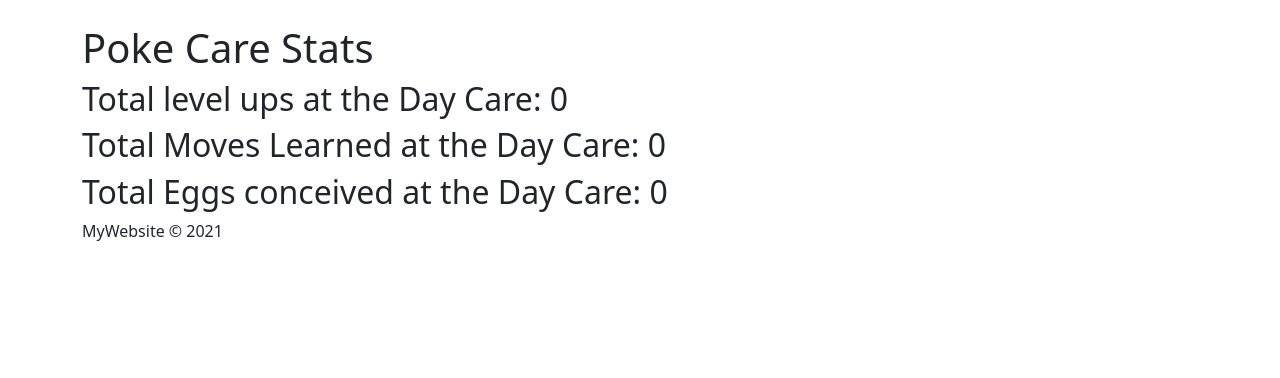
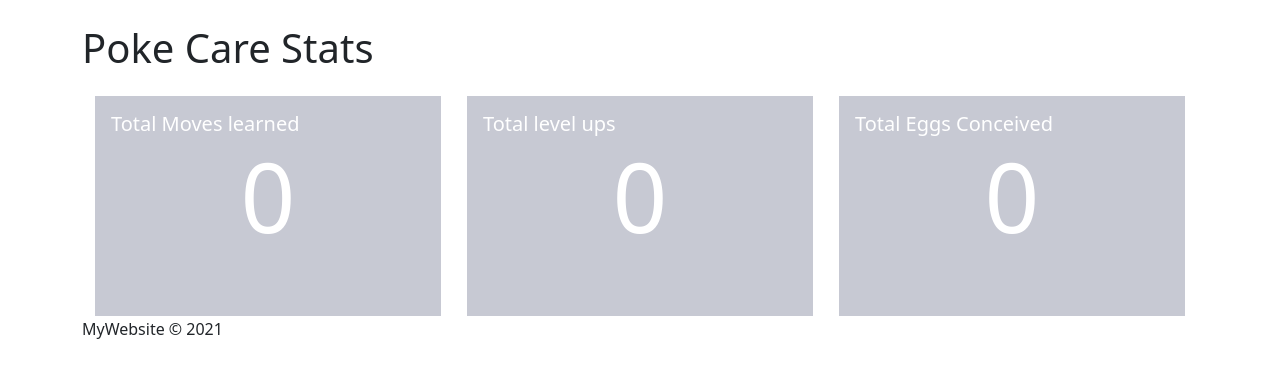
Before and after one commit to hayataCSC/team-trojans, a PHP site: page /dashboard.php in a window 1280 px wide. Shown: the part 73-451 px from the top of the page. Run offline with PHP 8.4, Linux system fonts and the light colour scheme.

Commit message:
improved dashboard

```diff
--- a/html/dashboard.php
+++ b/html/dashboard.php
@@ -1,3 +1,9 @@
+<!DOCTYPE html>
+<html>
+<head>
+  <link rel="stylesheet" href="style.css">
+</head>
+<body>
 <?php
   /* Configure the error output level */
   require(__DIR__ . '/config/error.php');
@@ -29,17 +35,41 @@
   /* Close the connection to the database */
   $conn->close();
 ?>
+</body>
+</html>
 
 <?php require(__DIR__ . '/inc/header.php'); ?>
 
 <h1>Poke Care Stats</h1>
 
-<h2>Total level ups at the Day Care: <?php echo $levelups?></h2>
-
-<h2>Total Moves Learned at the Day Care: <?php echo $totalmoves?></h2>
-
-<h2>Total Eggs conceived at the Day Care: <?php echo $totaleggs?></h2>
-
+<div class="container-fluid">
+  <div class="row">
+    <div class="col-sm-4">
+      <div class="card">
+        <div class="card-body" id="Row1">
+          <h5 class="card-title">Total Moves learned</h5>
+          <p class="card-text" style="font-size:6em;text-align:center;margin-top:-20px"><?php echo $totalmoves?></p>
+        </div>
+      </div>
+    </div>
+        <div class="col-sm-4">
+      <div class="card">
+        <div class="card-body" id="Row1">
+          <h5 class="card-title">Total level ups</h5>
+          <p class="card-text" style="font-size:6em;text-align:center;margin-top:-20px"><?php echo $levelups?><i class="fa fa-arrow-down" aria-hidden="true"></i></p>
+        </div>
+      </div>
+    </div>
+    <div class="col-sm-4">
+      <div class="card">
+        <div class="card-body" id="Row1">
+          <h5 class="card-title">Total Eggs Conceived</h5>
+          <p class="card-text" style="font-size:6em;text-align:center;margin-top:-20px"><?php echo $totaleggs?></p>
+        </div>
+      </div>
+    </div>
+  </div>
+</div>
 
 
 
--- /dev/null
+++ b/html/style.css
@@ -0,0 +1,41 @@
+#Row1 {
+    background: #c7c9d3;
+    color:#fff;
+    height:220px;
+    margin-top:15px;
+  }
+
+  #Row2 {
+    height:350px;
+    margin-top:15px;
+  }
+  .card{
+    border: 1px solid rgba(0, 0, 0, 0)!important;
+  }
+  .carousel {
+    background: #EEE;
+  }
+
+  .carousel-cell {
+    width: 15%;
+    height: 300px;
+    min-width:180px;
+    margin-right: 2px;
+    background: #8C8;
+    border-radius: 5px;
+    counter-increment: carousel-cell;
+  }
+
+  .carousel-cell.is-selected {
+    background: #21e6a3;
+  }
+
+  /* cell number */
+  .carousel-cell:before {
+    display: block;
+    text-align: center;
+    content: counter(carousel-cell);
+    line-height: 200px;
+    font-size: 80px;
+    color: white;
+  }
```
